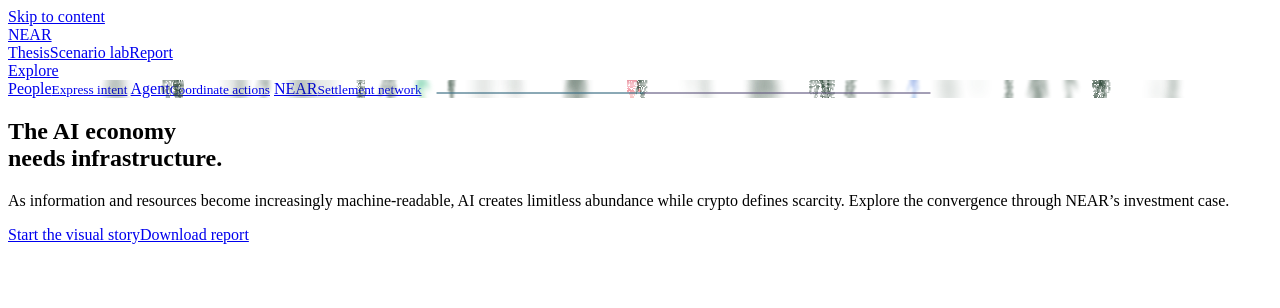
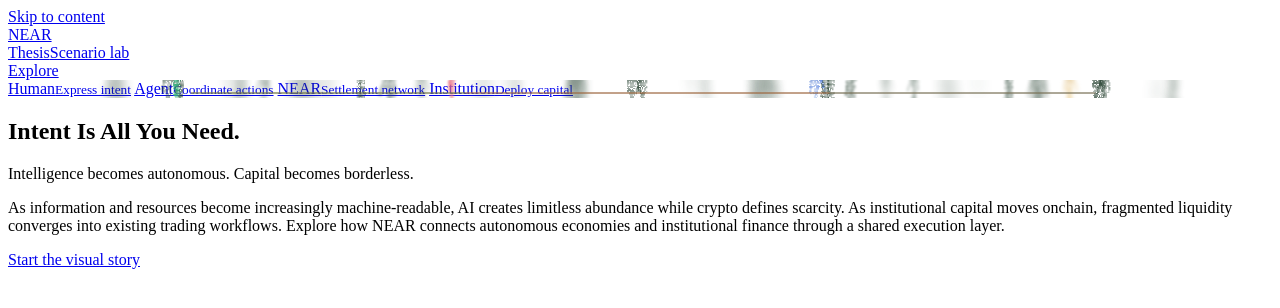
Before and after one commit to 0xpg/near-convergence-thesis, a React (Vite) app: page / in a window 1280 px wide. Shown: the top 308 px of the page. Built offline with nearby package versions, Linux system fonts and the light colour scheme.

Commit message:
Refresh homepage hero and add Institution to the activity field
Retitle the hero, add the subtitle and updated summary, drop the report
link and download, soften the Explore button, rename People to Human and
extend the connected labels to four with Institution.

```diff
--- a/cinematic.mjs
+++ b/cinematic.mjs
@@ -51,7 +51,7 @@ export function motionTime(seconds) {
   return Math.floor(seconds/7)*4.8+Math.min(seconds%7,4.8);
 }
 export function selectPeople(nodes,random=Math.random,previous=[]) {
-  return [[.12,.34],[.38,.62],[.66,.86]].map(([left,right],group)=>{
+  return [[.08,.26],[.30,.48],[.52,.70],[.74,.92]].map(([left,right],group)=>{
     const candidates=nodes.map((node,index)=>({node,index})).filter(({node,index})=>index!==previous[group]&&node.x>=left&&node.x<=right&&node.z>.25&&node.z<.72);
     const pool=candidates.length?candidates:nodes.map((node,index)=>({node,index})).filter(({index})=>index!==previous[group]);
     return pool[Math.min(pool.length-1,Math.floor(random()*pool.length))].index;
@@ -62,7 +62,7 @@ export function drift(start,velocity,time){
   return t<=1?t:2-t;
 }
 
-export function fieldAt(seconds,selected=[6,17,27]) {
+export function fieldAt(seconds,selected=[6,17,27,40]) {
   motionTime(seconds);
   const motion=seconds;
   const nodes=Array.from({length:48},(_,i)=>{
@@ -72,7 +72,7 @@ export function fieldAt(seconds,selected=[6,17,27]) {
     const dx=.88*(drift(seed,velocity,motion+.05)-drift(seed,velocity,motion))/.05;
     return {x:.06+.88*drift(seed,(.005+individuality*.003)*(i%2?1:-1),motion),y:.18+.60*drift(depth,(i%5===0?.003:0)*(i%3?1:-1),motion),z:depth,variant:i,gait:(motion*cadence+i*2.718281828)%16,cadence,direction:dx<0?-1:1,profile:.9};
   });
-  return {nodes,focus:selected.map(index=>nodes[index]),attention:Math.floor(seconds/5)%3};
+  return {nodes,focus:selected.map(index=>nodes[index]),attention:Math.floor(seconds/5)%selected.length};
 }
 
 const spriteAtlas=Array.from({length:48},()=>[]);
@@ -99,21 +99,18 @@ export function startCinematic() {
   if(ctx&&stage) {
     const preference=matchMedia('(prefers-reduced-motion: reduce)');
     const labels=[...stage.querySelectorAll('[data-focus]')];
-    const colors=['#367b63','#a55561','#466d9f'];
-    let labelCenters=[16,16,16],descriptionWidths=[100,100,100];
+    const colors=['#367b63','#a55561','#466d9f','#9a7428'];
+    let labelCenters=[16,16,16,16],descriptionWidths=[100,100,100,100];
     function measureLabels(){labelCenters=labels.map(label=>label.querySelector('span').offsetWidth/2);descriptionWidths=labels.map(label=>label.querySelector('small').offsetWidth);}
     let active=true;
     let width=0,height=0,time=0,last=0,request=0,playing=!preference.matches,visible=true,fieldFocused=false;
-    let selected=selectPeople(fieldAt(0).nodes),nextSwitch=[1.4,2.1,2.8];
+    let selected=selectPeople(fieldAt(0).nodes),nextSwitch=[1.4,2.1,2.8,3.5];
     const highlights=colors.map((color,index)=>{
       const surface=document.createElement('canvas');surface.width=76;surface.height=140;
       const pen=surface.getContext('2d'),gradient=pen.createLinearGradient(18,18,58,124);
-      gradient.addColorStop(0,color);gradient.addColorStop(.48,['#21b879','#ee687c','#517cde'][index]);gradient.addColorStop(1,['#d6e97a','#f5be80','#a4dce6'][index]);
+      gradient.addColorStop(0,color);gradient.addColorStop(.48,['#21b879','#ee687c','#517cde','#d9a23a'][index]);gradient.addColorStop(1,['#d6e97a','#f5be80','#a4dce6','#f2dc96'][index]);
       return {surface,pen,gradient};
     });
-    // Depth blur is fixed per figure, so each blurred pose is rasterized once into a per-figure strip and reused.
-    // Canvas blur radii are bitmap pixels (unaffected by the transform), so the strip blur is rescaled to its own resolution.
-    // Strongly blurred figures carry no fine detail, so their strips are stored at half the device resolution.
     const canvasBlur=supportsCanvasBlur();
     let pixelRatio=1,blurCacheWidth=0,blurCache=new Map();
     function blurredSprite(node,pose,size,blur,build){
@@ -140,7 +137,7 @@ export function startCinematic() {
     function draw(){
       stage.dataset.animationTime=time.toFixed(2);stage.dataset.renderer="canvas-2d";
       const initial=fieldAt(time);
-      if(playing&&!fieldFocused)for(let i=0;i<3;i++)if(time>=nextSwitch[i]){
+      if(playing&&!fieldFocused)for(let i=0;i<labels.length;i++)if(time>=nextSwitch[i]){
         const options=selectPeople(initial.nodes,Math.random,selected);selected[i]=options[i];nextSwitch[i]=time+2+Math.random()*1.2;
         labels[i].querySelector('span').animate([{transform:'translateX(-2px)',opacity:.45,textShadow:'2px 0 #a55561,-2px 0 #466d9f'},{transform:'translateX(2px)',opacity:1},{transform:'translateX(0)',opacity:1,textShadow:'none'}],{duration:260,easing:'steps(3,end)'});
       }
@@ -176,10 +173,10 @@ export function startCinematic() {
       for(const [a,b]of edges){ctx.beginPath();ctx.moveTo(nodes[a].x*width,nodes[a].y*height);ctx.lineTo(nodes[b].x*width,nodes[b].y*height);ctx.stroke();}
       ctx.globalAlpha=1;
       const boxes=focus.map((node,i)=>focusBox(node,width,height,labelCenters[i]*2,descriptionWidths[i]));
-      for(let i=0;i<3;i++) {
-        const a=focus[i],box=boxes[i],next=boxes[(i+1)%3];
+      for(let i=0;i<labels.length;i++) {
+        const a=focus[i],box=boxes[i],next=boxes[(i+1)%labels.length];
         ctx.globalAlpha=1;ctx.strokeStyle=colors[i];ctx.lineWidth=.75;
-        ctx.beginPath();ctx.moveTo(box.labelX+labelCenters[i],box.y+7);ctx.lineTo(next.labelX+labelCenters[(i+1)%3],next.y+7);ctx.stroke();
+        ctx.beginPath();ctx.moveTo(box.labelX+labelCenters[i],box.y+7);ctx.lineTo(next.labelX+labelCenters[(i+1)%labels.length],next.y+7);ctx.stroke();
         ctx.strokeStyle=colors[i];ctx.lineWidth=attention===i?1.2:.6;ctx.strokeRect(box.x,box.boxY,box.boxWidth,box.boxHeight);
         labels[i].style.transform=`translate(${box.labelX}px,${box.y}px)`;
         const description=labels[i].querySelector('small');
--- a/landing.css
+++ b/landing.css
@@ -53,3 +53,7 @@ header.shell{display:grid;grid-template-columns:1fr auto 1fr;gap:24px}.brand{jus
 .header-read,.cover-summary .actions a{transition:transform 180ms cubic-bezier(.23,1,.32,1),opacity 180ms cubic-bezier(.23,1,.32,1)}
 .header-read:active,.cover-summary .actions a:active{transform:translateY(1px) scale(.97);opacity:.88;transition-duration:120ms}
 @media(prefers-reduced-motion:reduce){.header-read,.cover-summary .actions a{transition:none}.header-read:active,.cover-summary .actions a:active{transform:none}}
+.cover-subtitle{margin:16px 0 0;font-size:15px;line-height:1.5;color:#4d5952}
+.header-read{background:#e6e8e4;color:#4d5952}.header-read:hover{background:#dcdfda}
+.focus-node.institution{color:#9a7428}.focus-node.institution span{background:#9a7428}
+.cover-copy h1{text-wrap:balance}
--- a/scripts/check-scene.mjs
+++ b/scripts/check-scene.mjs
@@ -2,8 +2,8 @@ import assert from 'node:assert/strict';
 import {fieldAt,motionTime,selectPeople,labelAnchor,walkingPose,ditherAt,drift,depthBlur,bodyShape,focusBox} from '../cinematic.mjs';
 for(const second of [0,.033,5,10,15,20,25,30,4800]) {
   const scene=fieldAt(second);
-  assert.equal(scene.nodes.length,48);assert.equal(scene.focus.length,3);
-  assert(scene.attention>=0&&scene.attention<3);
+  assert.equal(scene.nodes.length,48);assert.equal(scene.focus.length,4);
+  assert(scene.attention>=0&&scene.attention<4);
   for(const node of [...scene.nodes,...scene.focus]) {
     assert(Number.isFinite(node.x)&&node.x>0&&node.x<1);
     assert(Number.isFinite(node.y)&&node.y>0&&node.y<1);
@@ -20,7 +20,7 @@ console.log('Scene geometry, repeatability, motion and invalid-time checks passe
 assert.equal(motionTime(5),motionTime(6.5));
 assert(motionTime(8)>motionTime(7));
 const selection=selectPeople(fieldAt(0).nodes,()=>.5);
-assert.equal(new Set(selection).size,3);
+assert.equal(new Set(selection).size,4);
 assert.deepEqual(fieldAt(0,selection).focus,selection.map(index=>fieldAt(0).nodes[index]));
 assert.notDeepEqual(selectPeople(fieldAt(0).nodes,()=>0),selectPeople(fieldAt(0).nodes,()=>.99));
 console.log('Still intervals, distinct selections and real-person label binding passed.');
```
Also changed, not shown: src/pages.jsx (+1 -1 lines).
